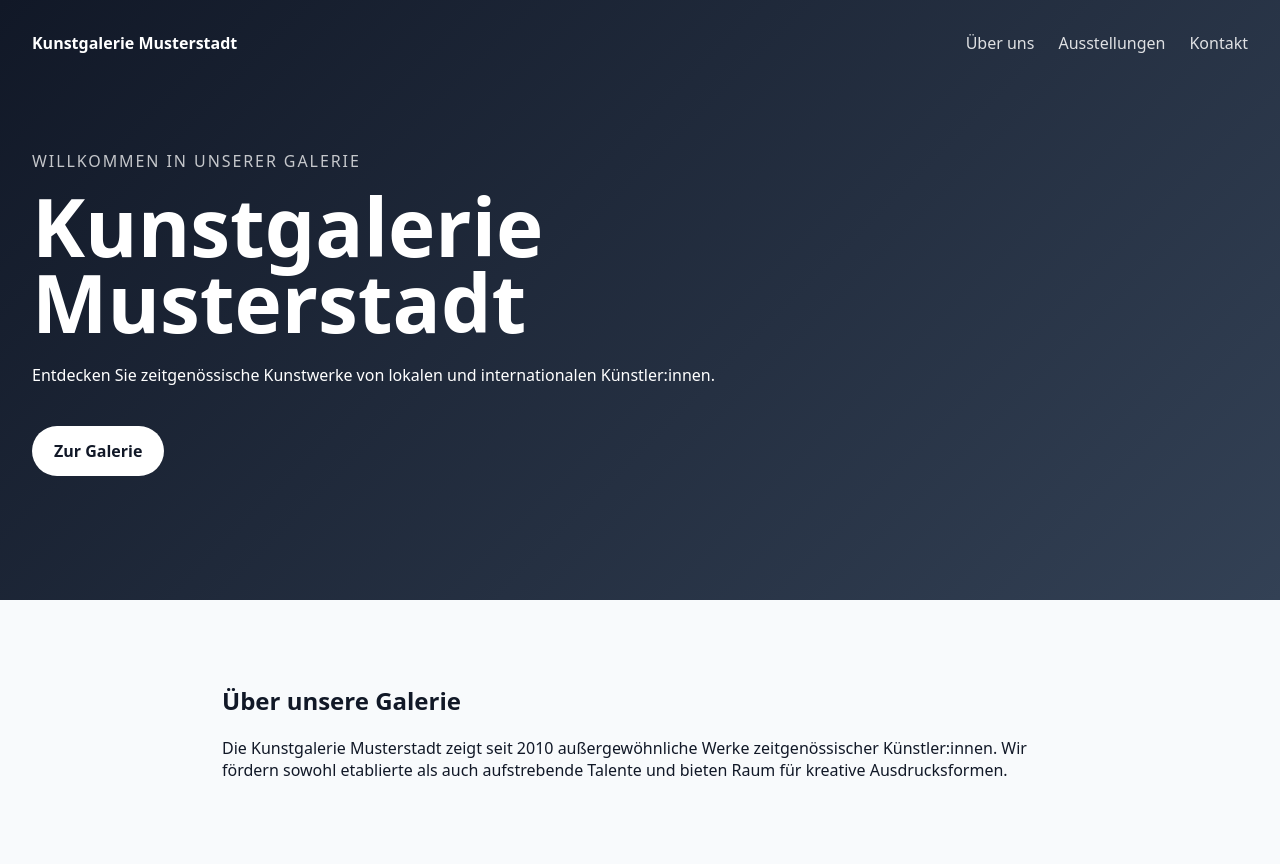
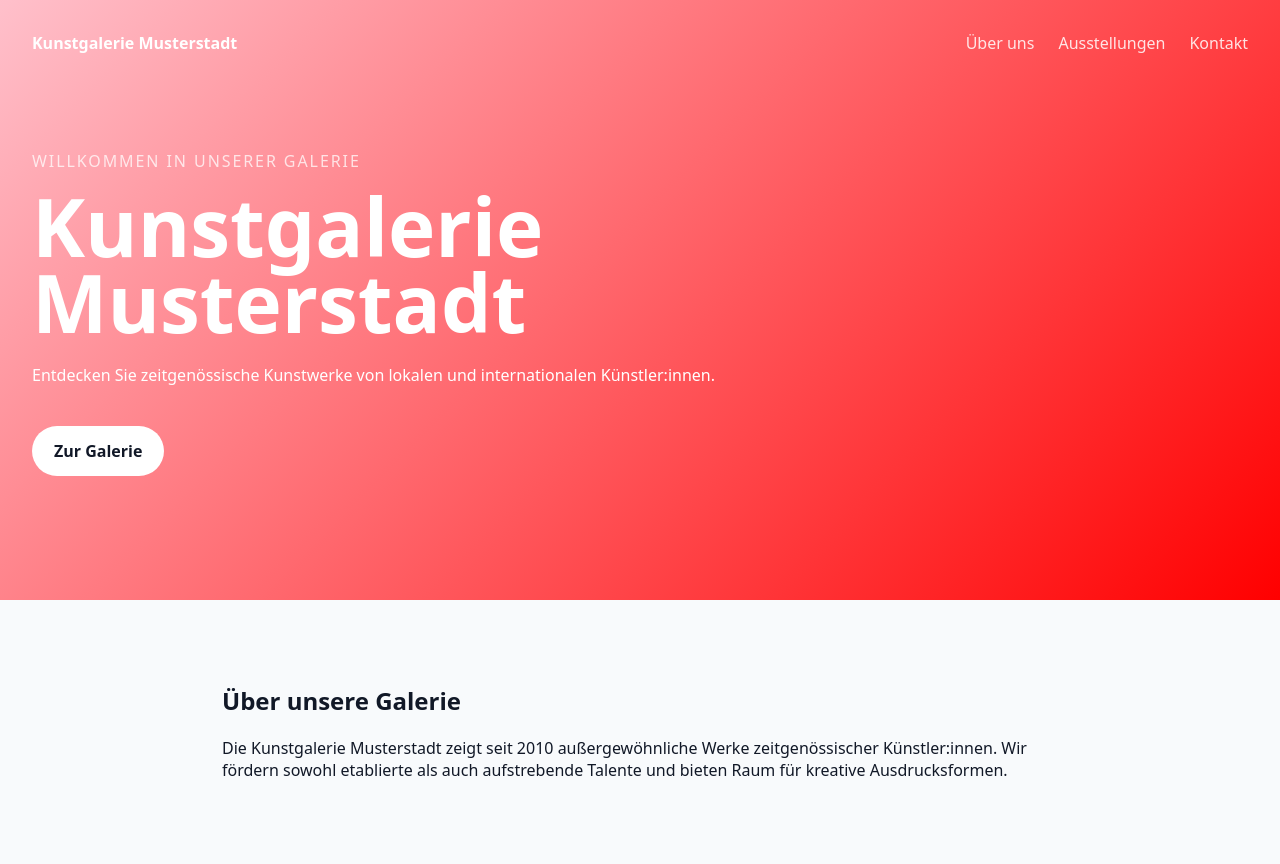
Before and after one commit to HeikeFleischmann/TestHF, a plain HTML site: page index.html in a window 1280 px wide. Shown: the top 864 px of the page. Drawn offline with Linux system fonts and the light colour scheme.

Commit message:
Farbverlauf des Headers von pink zu rot geändert

```diff
--- a/styles.css
+++ b/styles.css
@@ -27,7 +27,7 @@ body {
   min-height: 75vh;
   padding: 32px;
   color: white;
-  background: linear-gradient(135deg, var(--color-dark), var(--color-dark-light));
+  background: linear-gradient(135deg, pink, red);
 }
 
 nav {
```
